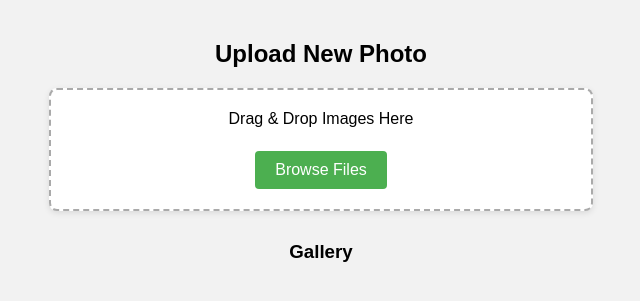
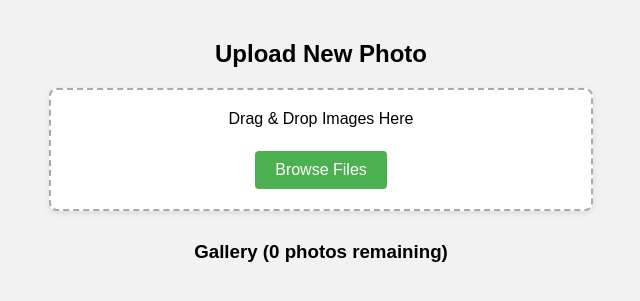
Before and after one commit to xtreemtg/picture-frame, a Flask app: page / in a window 1280 px wide. Shown: the top 301 px of the page, without its empty margins (319-959 px from the left). Run offline with Flask 3, Linux system fonts and the light colour scheme.

Commit message:
add num photos remaining

```diff
--- a/picture-frame/templates/index.html
+++ b/picture-frame/templates/index.html
@@ -103,7 +103,7 @@
   </div>
 
   {% if message %}<div class="message">{{ message }}</div>{% endif %}
-  <h3>Gallery</h3>
+  <h3>Gallery ({{ files|length }} photos remaining)</h3>
   <ol>
   {% for f in files %}
     <li>
```
